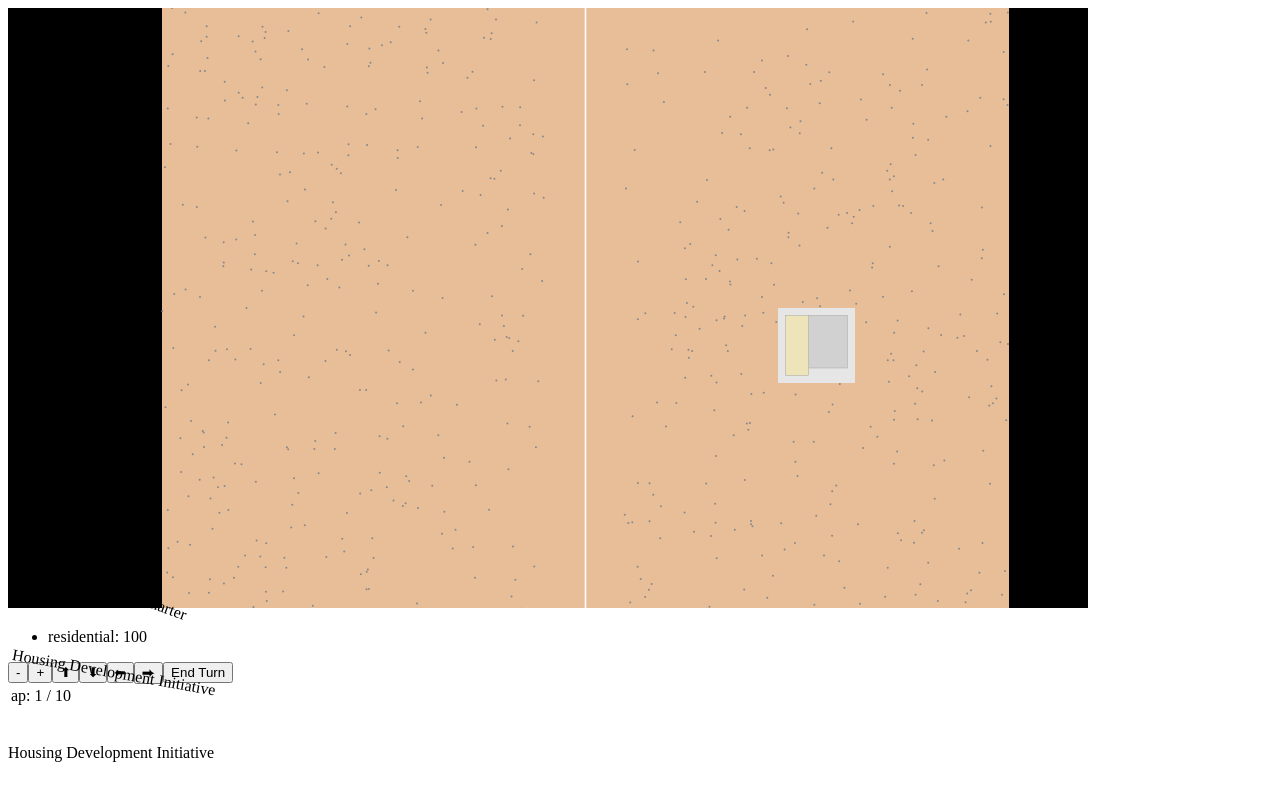
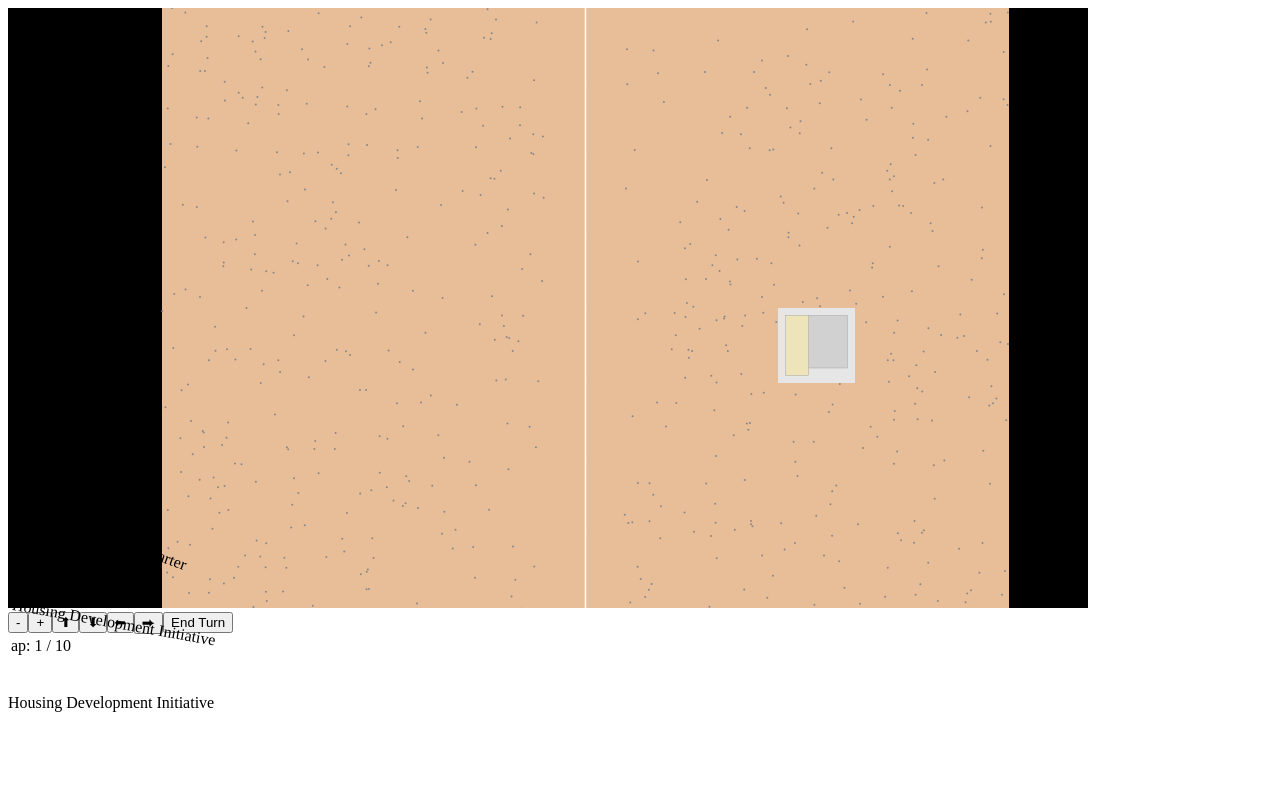
Before and after one commit to whatgoodisaroad/polity, a React app: page / in a window 1280 px wide. Shown: the top 800 px of the page. Built offline with nearby package versions, Linux system fonts and the light colour scheme; the HTML template or start-up script is replaced by a standard one.

Commit message:
Basic card effects

```diff
--- a/public/index.css
+++ b/public/index.css
@@ -3,20 +3,10 @@ body {
   margin: 0;
   padding: 0;
 }
-.tile-bank {
-  margin-bottom: 20px;
-}
-.tile-bank .tile-bank-entry {
-  cursor: pointer;
-}
-.tile-bank .tile-bank-entry:hover {
-  outline: 1px solid black;
-}
 .row {
   display: flex;
   flex-direction: row;
 }
-
 .card {
   width: 200px;
   height: 300px;
@@ -52,4 +42,5 @@ body {
 }
 .hand .card:hover {
   transform: rotate(0) translateY(-30px) !important;
+  z-index: 1;
 }
--- a/src/card.ts
+++ b/src/card.ts
@@ -1,16 +1,30 @@
+import { removeCardIdFromHand, State } from "./game";
+import { v4 as uuid } from 'uuid';
+
 export abstract class BaseCard {
+  id: string;
   name: string;
   imageUrl?: string;
 
   constructor(name: string) {
+    this.id = uuid();
     this.name = name;
   }
+
+  abstract effect(state: State): State;
 }
 
 export class HousingDevelopmentInitiativeCard extends BaseCard {
   constructor() {
     super('Housing Development Initiative');
     this.imageUrl = '/img/HousingDevelopmentInitiative.png';
+  }
+
+  effect(state: State): State {
+    return removeCardIdFromHand(
+      { ...state, paintTile: 'residential' },
+      this.id
+    );
   }
 }
 
@@ -19,4 +33,11 @@ export class ExpandMunicipalCharter extends BaseCard {
     super('Expand Municipal Charter');
     this.imageUrl = '/img/MunicipalBondIssuance.jpeg';
   }
+
+  effect(state: State): State {
+    return removeCardIdFromHand(
+      state,
+      this.id
+    );
+  }
 }
--- a/src/game.ts
+++ b/src/game.ts
@@ -14,7 +14,6 @@ export type StatKey = 'money' | 'ap' | 'residentialTaxRate';
 
 export type State = {
   map: MapCell[];
-  tiles: Map<CellType, number>;
   paintTile?: CellType;
   log: string[];
   stats: Map<StatKey, Stat>;
@@ -93,10 +92,7 @@ export function getInitialState(): State {
   }
   return {
     map,
-    tiles: new Map([
-      ['residential', 100],
-    ]),
-    log: ['Welcome!'],
+    log: [],
     stats: new Map(),
     hand: [],
     deck: [
@@ -175,36 +171,21 @@ export function placeTile(
     };
   }
 
-  const tileCount = state.tiles.get(type) ?? 0;
-  const newTiles = new Map([...state.tiles]);
   const newMap = [
     ...state.map.filter((cell) => cell.row !== row || cell.column !== column),
   ];
-  let paintTile: CellType | undefined = state.paintTile;
   const newLog = [...state.log];
 
-  if (tileCount <= 0) {
-    newTiles.delete(type);
-  } else {
-    const newTileCount = tileCount - 1;
-    if (newTileCount <= 0) {
-      newTiles.delete(type);
-      paintTile = undefined;
-    } else {
-      newTiles.set(type, newTileCount);
-    }
+  if (type === 'freeway-corridoor') {
+    newMap.push(new FreewayCorridorCell(row, column));
+  } else if (type === 'residential') {
+    newMap.push(new ResidentialCell(row, column));
+  }
 
-    if (type === 'freeway-corridoor') {
-      newMap.push(new FreewayCorridorCell(row, column));
-    } else if (type === 'residential') {
-      newMap.push(new ResidentialCell(row, column));
-    }
-  }
   return {
     ...state,
     map: newMap,
-    tiles: newTiles,
-    paintTile,
+    paintTile: undefined,
     log: newLog,
   };
 }
@@ -227,6 +208,7 @@ export function applyStartOfRoundEffects(state: State): State {
       deck = discard;
       discard = [];
     }
+    console.log('drawing', deck[0]);
     hand.push(deck[0]);
     deck = deck.slice(1);
   }
@@ -238,3 +220,10 @@ export function applyStartOfRoundEffects(state: State): State {
     discard,
   };
 }
+
+export function removeCardIdFromHand(state: State, cardId: string): State {
+  return {
+    ...state,
+    hand: state.hand.filter(({ id }) => id !== cardId),
+  };
+}
--- a/src/index.tsx
+++ b/src/index.tsx
@@ -1,11 +1,11 @@
 import { createRoot } from 'react-dom/client';
 import React, { useEffect, useMemo, useRef, useState } from 'react';
-import { applyStartOfRoundEffects, getCell, getGrid, getInitialState, getNeighbors, placeTile } from './game';
+import { applyStartOfRoundEffects, getCell, getGrid, getInitialState, getNeighbors, placeTile, State } from './game';
 import { CellType, PaintPass } from './cells/base';
 import { BaseCard } from './card';
 
 function Game(): React.ReactNode {
-  const [state, setState] = useState(applyStartOfRoundEffects(getInitialState()));
+  const [state, setState] = useState(() => applyStartOfRoundEffects(getInitialState()));
   const [zoom, setZoom] = useState(8);
   const [centerRow, setCenterRow] = useState(0);
   const [centerColumn, setCenterColumn] = useState(0);
@@ -104,28 +104,6 @@ function Game(): React.ReactNode {
       }}
     />
     <Row>
-      <ul
-        className="tile-bank"
-        onClick={(e) => {
-          const target = e.target as HTMLTableCellElement;
-          if (!target.classList.contains('tile-bank-entry')) {
-            return;
-          }
-          const type = target.dataset.type as CellType;
-          setState({ ...state, paintTile: type });
-        }}
-      >
-        {[...state.tiles.entries()].map(([type, count], i) => {
-          const selected = state.paintTile === type;
-          return <li
-            className="tile-bank-entry"
-            data-type={type}
-            key={`tile-bank-entry-${type}-${i}`}
-          >
-            {selected ? '* ' : ''}{type}: {count}
-          </li>
-        })}
-      </ul>
       <div>
         <button onClick={zoomOut}>-</button>
         <button onClick={zoomIn}>+</button>
@@ -140,7 +118,7 @@ function Game(): React.ReactNode {
           <table>
             <tbody>
               {[...hoverCell.getDescription().entries()].map(([key, value]) => (
-                <tr>
+                <tr key={key}>
                   <td>{key}:</td>
                   <td>{value}</td>
                 </tr>
@@ -165,7 +143,12 @@ function Game(): React.ReactNode {
       </div>
     </Row>
     <div>
-      <Hand hand={state.hand} />
+      <Hand
+        hand={state.hand}
+        onCardClick={(card) => {
+          setState(card.effect(state));
+        }}
+      />
     </div>
   </div>;
 }
@@ -178,7 +161,13 @@ function Row({ children }: { children: React.ReactNode }): React.ReactNode {
   );
 }
 
-function Hand({ hand }: { hand: BaseCard[] }): React.ReactNode {
+function Hand({
+  hand,
+  onCardClick
+}: {
+  hand: BaseCard[];
+  onCardClick: (card: BaseCard) => void;
+}): React.ReactNode {
   const handRef = useRef<HTMLDivElement>(null);
   const maxAngle = 10;
   const maxOffset = 30;
@@ -197,18 +186,32 @@ function Hand({ hand }: { hand: BaseCard[] }): React.ReactNode {
         `transform: rotate(${-angle}deg) translateY(${offset}px);`
       );
     });
-  }, hand);
-
+  }, [hand.map(({ id }) => id).join('-')]);
 
   return (
     <div className="hand" ref={handRef}>
-      {hand.map((card) => <Card card={card} />)}
+      {hand.map((card) => (
+        <Card
+          key={card.id}
+          card={card}
+          onClick={onCardClick}
+        />
+      ))}
     </div>
   );
 }
 
-function Card({ card }: { card: BaseCard }): React.ReactNode {
-  return <div className="card">
+function Card({
+  card,
+  onClick,
+}: {
+  card: BaseCard;
+  onClick: (card: BaseCard) => void;
+}): React.ReactNode {
+  return <div
+    className="card"
+    onClick={() => onClick(card)}
+  >
     <div className="card-title">{card.name}</div>
     {card.imageUrl && (
       <div
```
